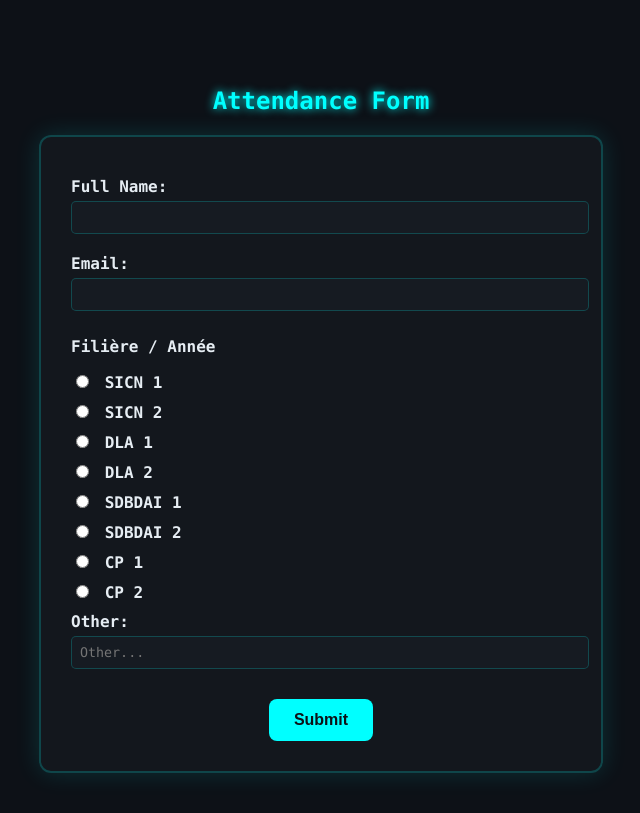
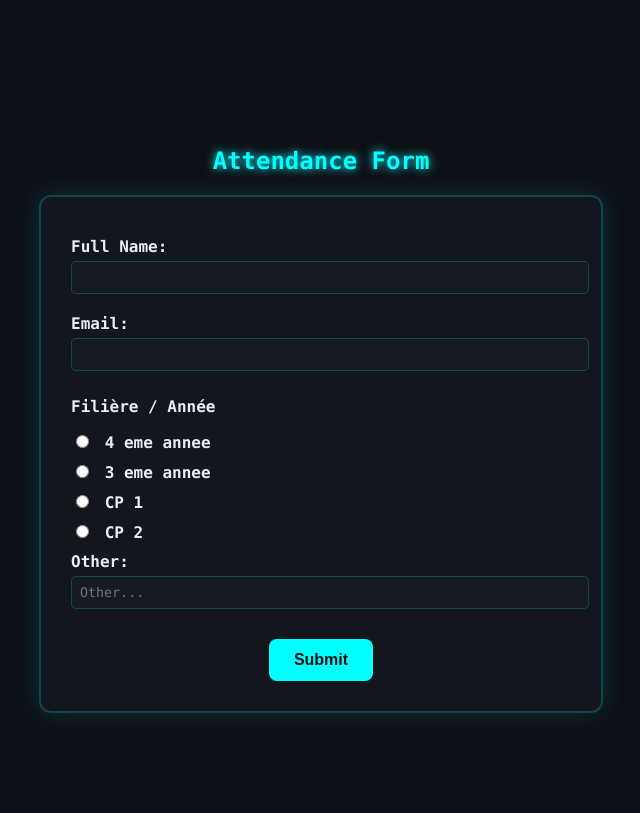
Before and after one commit to melodic-n/OfflineForm, a Flask app: page /attendance in a window 1280 px wide. Shown: the top 813 px of the page, without its empty margins (319-959 px from the left). Run offline with Flask 3, Linux system fonts and the light colour scheme.

Commit message:
Update filiere options and ignore local files
Replace the filiere radio choices with the CP/3rd/4th year list, drop
the NetShare setup lines from the readme, and keep results/ and venv/
out of version control.

Co-authored-by: Cursor <cursoragent@cursor.com>

```diff
--- a/results/attendance-20251017.csv
+++ /dev/null
@@ -1 +0,0 @@
-timestamp,name,email,filiere
--- a/templates/attendance.html
+++ b/templates/attendance.html
@@ -93,12 +93,8 @@
   <input type="text" name="email" required>
 
   <p><b>Filière / Année</b></p>
-        <label><input type="radio" name="fa" value="SICN 1"> SICN 1</label>
-        <label><input type="radio" name="fa" value="SICN 2"> SICN 2</label>
-        <label><input type="radio" name="fa" value="DLA 1"> DLA 1</label>
-        <label><input type="radio" name="fa" value="DLA 2"> DLA 2</label>
-        <label><input type="radio" name="fa" value="SDBDAI 1"> SDBDAI 1</label>
-        <label><input type="radio" name="fa" value="SDBDAI 2"> SDBDAI 2</label>
+        <label><input type="radio" name="fa" value="4 eme annee"> 4 eme annee</label>
+        <label><input type="radio" name="fa" value=" 3 eme annee"> 3 eme annee</label>
         <label><input type="radio" name="fa" value="CP 1"> CP 1</label>
         <label><input type="radio" name="fa" value="CP 2"> CP 2</label>
         <label>Other:</label>
```
Also changed, not shown: README.md, 1 other file.
